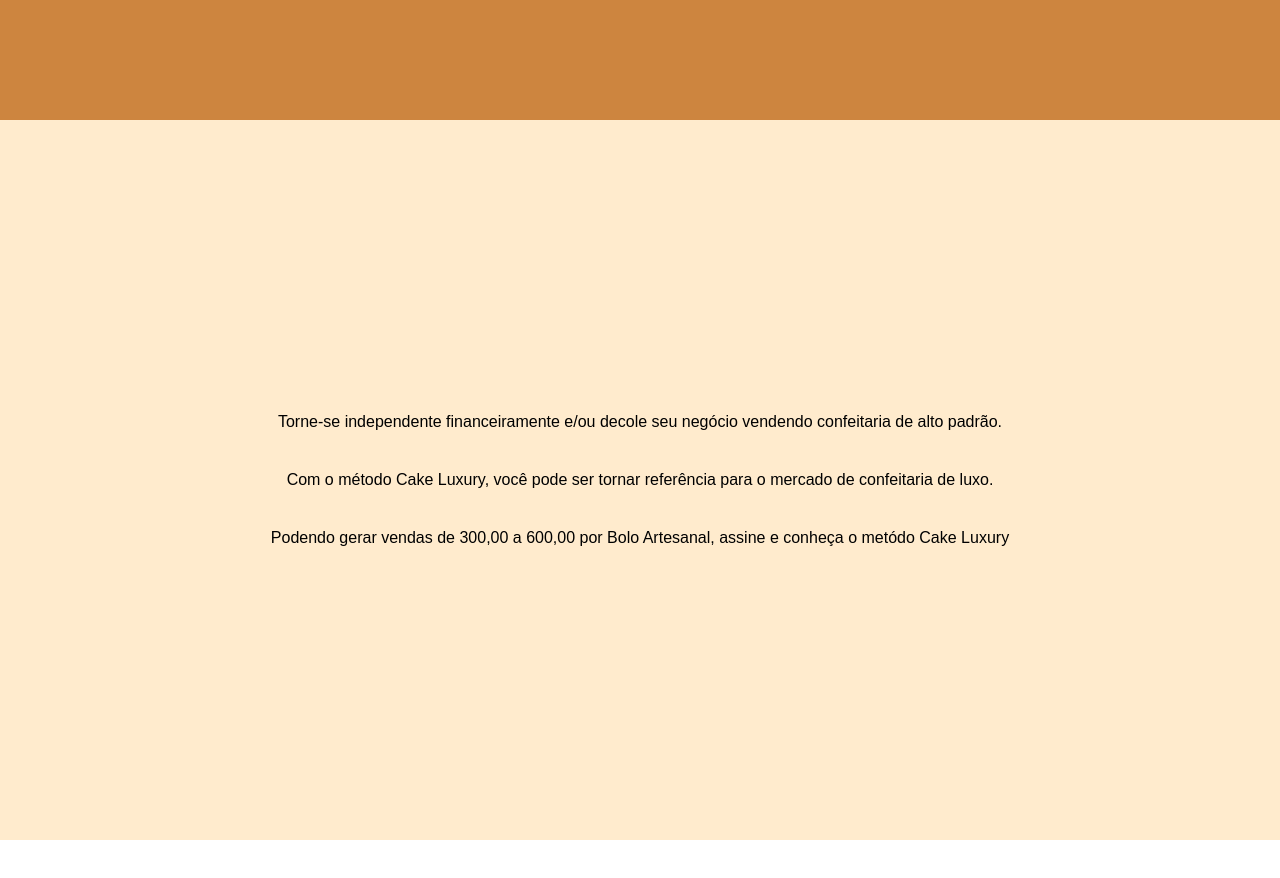
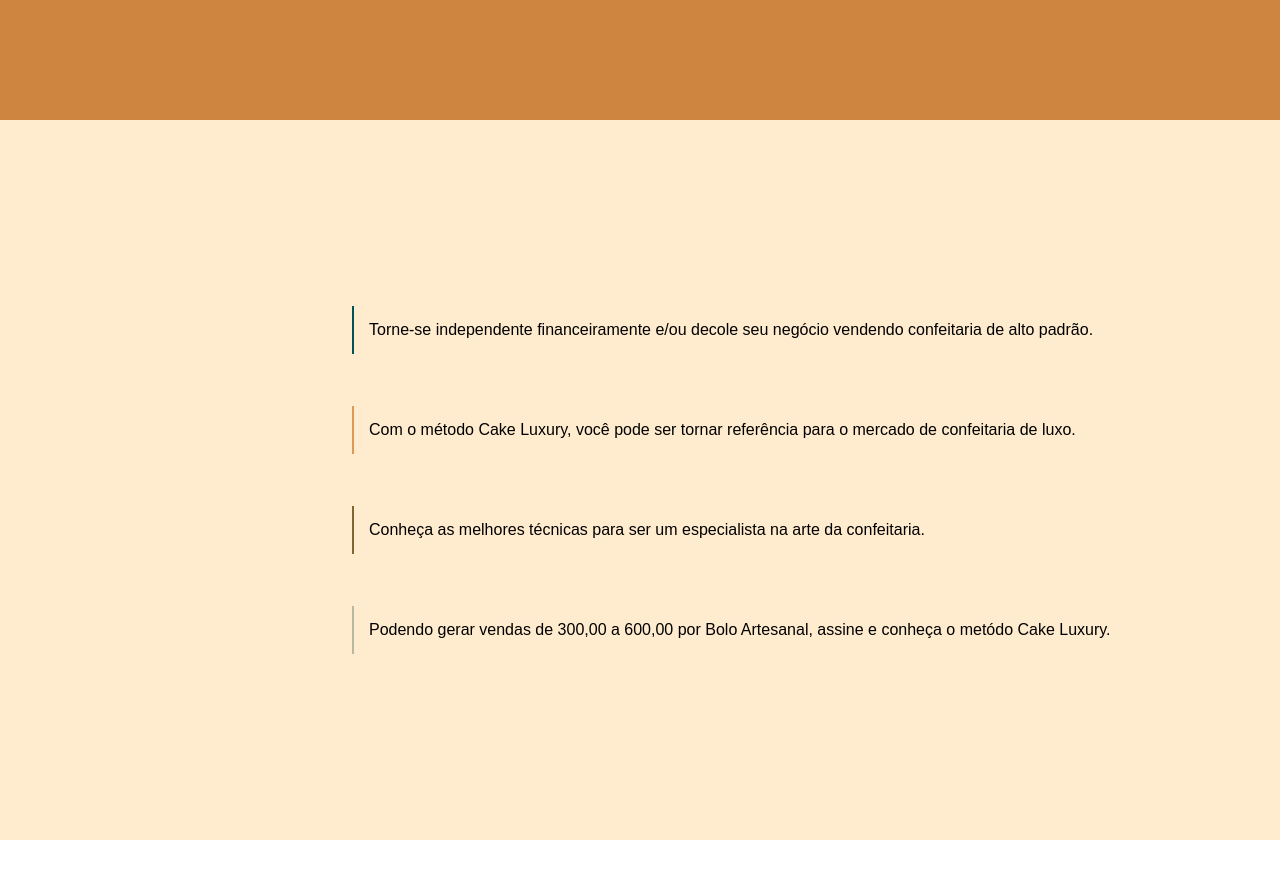
Before and after one commit to leaobia/cakeDesignerCourse, a plain HTML site: page index.html in a window 1280 px wide. Shown: the part 1320-2198 px from the top of the page. Drawn offline with Linux system fonts and the light colour scheme; a web font is replaced by a local one.

Commit message:
sessão 3 realizada

```diff
--- a/index.html
+++ b/index.html
@@ -48,7 +48,9 @@
         <section id="us">
             <p class="p1"> Torne-se independente financeiramente e/ou decole seu negócio vendendo confeitaria de alto padrão. </p>
             <p class="p2"> Com o método Cake Luxury, você pode ser tornar referência para o mercado de confeitaria de luxo.</p>
-            <p class="p3"> Podendo gerar vendas de 300,00 a 600,00 por Bolo Artesanal, assine e conheça o metódo Cake Luxury</p>
+            <p class="p3"> Conheça as melhores técnicas para ser um especialista na arte da confeitaria.</p>
+            <p class="p4"> Podendo gerar vendas de 300,00 a 600,00 por Bolo Artesanal, assine e conheça o metódo Cake Luxury.</p>
+
         </section>
         <section id="contact">
             <p> Luxury </p>
--- a/style.css
+++ b/style.css
@@ -4,6 +4,7 @@
     margin: 0;
     box-sizing: border-box;
     font-family: 'Laila', sans-serif;
+
 }
 
 nav{
@@ -127,7 +128,29 @@ section{
 }
 
 #us{
-    gap: 5vh;
+    gap: 6.5vh;
     background-color: blanchedalmond;
 
 }
+
+.p1,.p2,.p3, .p4{
+    width: 70vw;
+    margin-left: 25%;
+    padding: 15px;
+
+}
+
+.p1{
+    border-left: 2px solid #025159;
+}
+
+.p2{
+    border-left: 2px solid #DC9855;
+}
+
+.p3{
+    border-left: 2px solid #816432;
+}
+.p4{
+    border-left: 2px solid #B8B89F;
+}
```
